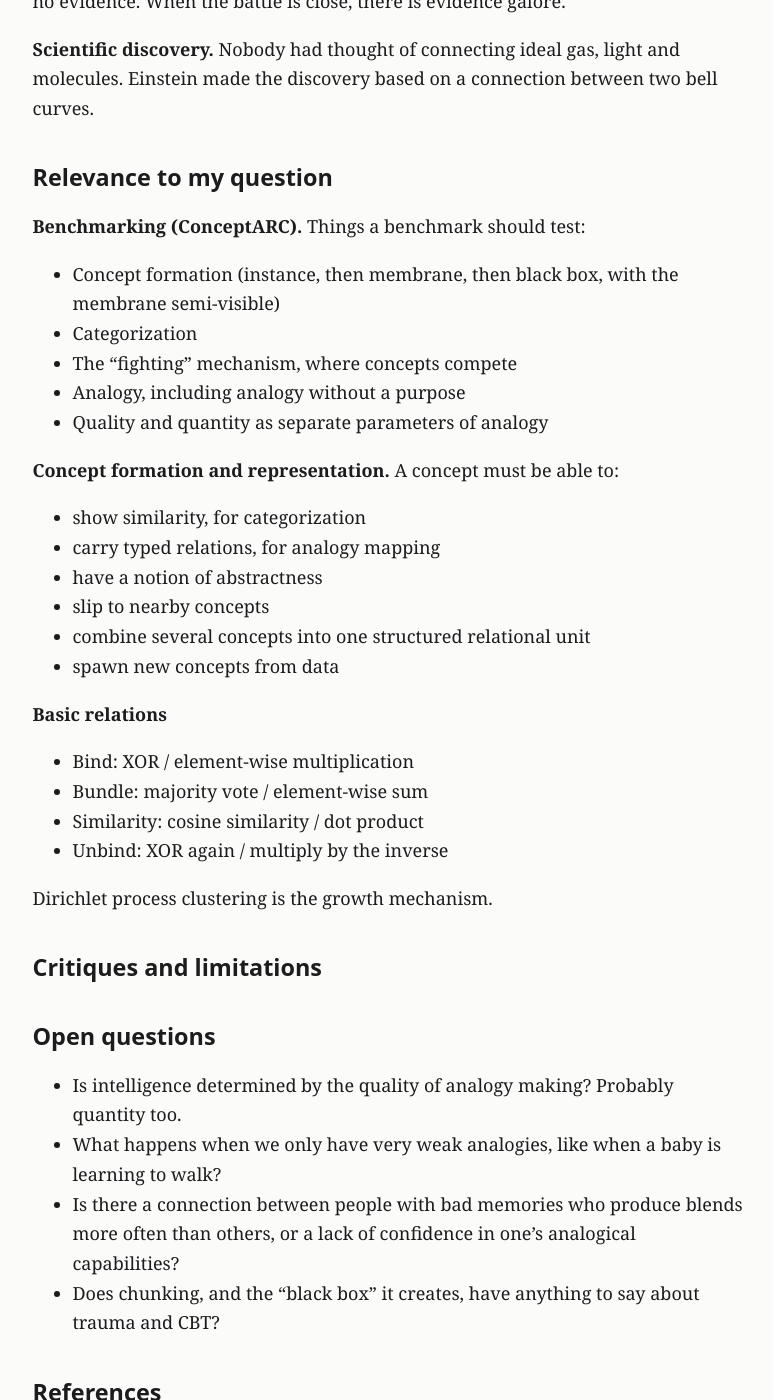
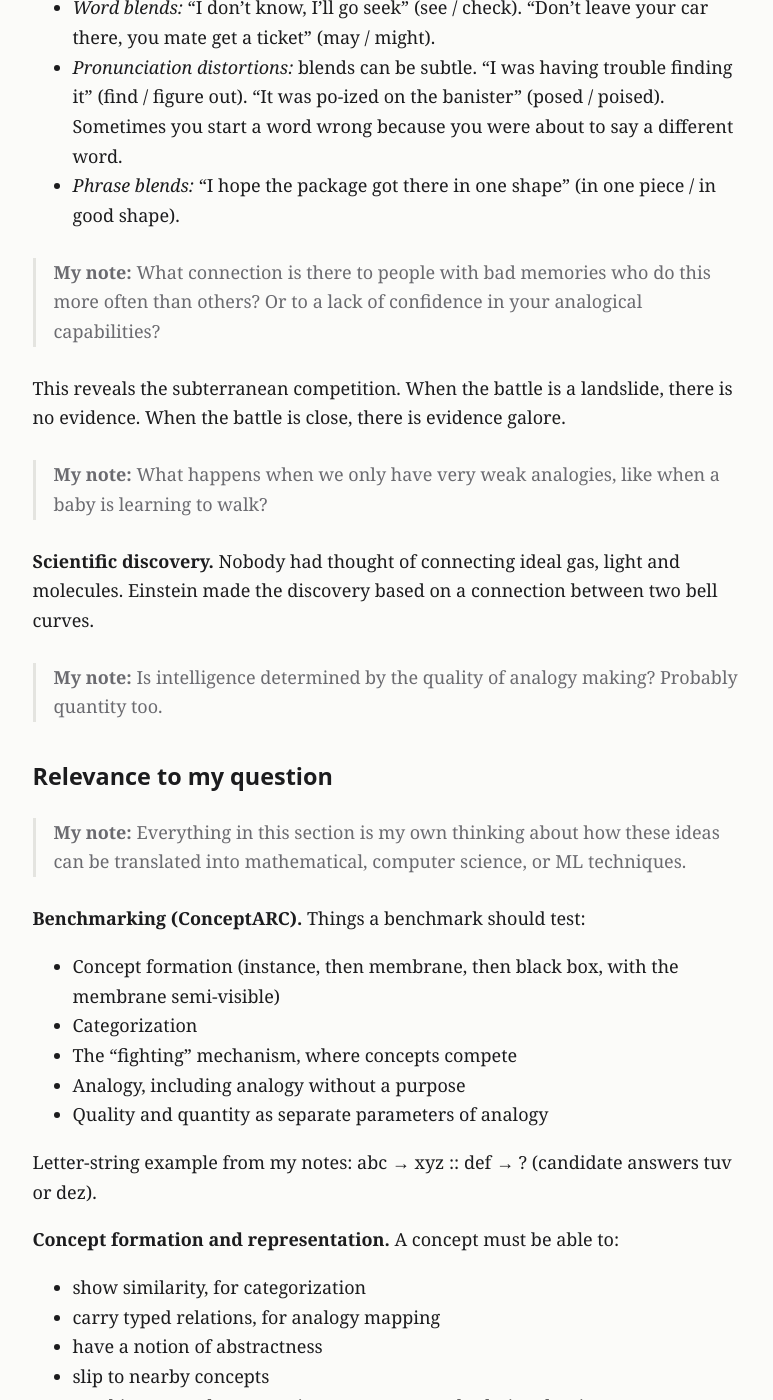
Before and after one commit to AnushaMishra/AnushaMishra.github.io, a Jekyll site: the page built from hofstadter.md, in a window 1280 px wide and 1400 px high, scrolled down 2115 px. Shown: the whole window, without its empty margins (252-1025 px from the left). Built offline with Jekyll 4.4.1, drawn with Linux system fonts in a browser that asks for light colours; some of the changed text lies outside the part shown.

Commit message:
Enhance hofstadter.md with personal insights styling
Added personal notes and reflections on cognition and analogy.

```diff
--- a/hofstadter.md
+++ b/hofstadter.md
@@ -5,6 +5,8 @@ permalink: /hofstadter/
 ---
 
 # Hofstadter, Cognition as analogy
+
+Plain text summarizes the source. Indented blocks marked **My note** are my own thoughts and questions.
 
 ## Summary
 
@@ -32,6 +34,8 @@ The central claim is that analogical reasoning is closely tied to problem solvin
 - Eventually the "membrane" disappears. The individual instances inside a concept vanish and the concept is a black box, though it may be semi-visible.
 - When you think "airline" you don't think about plane, company, brand, routes, trips, money, hub and so on. It is all one chunked concept.
 
+> **My note:** Trauma? Maybe this visibility and lack of visibility is related to trauma and emotional reactions. If you haven't done therapy, you may often act in ways you don't understand or feel things you don't understand. Part of CBT seeks to find the underlying core beliefs behind different everyday situations, which involves really looking back on your history too. Is this the basis of therapy, especially CBT?
+
 **The continuum of concepts**
 
 There is no fundamental difference between primordial tangible concepts and highly chunked abstract concepts. Once you know them, you know them. "Chair" is just as known as "sleazeball".
@@ -49,11 +53,19 @@ There is no fundamental difference between primordial tangible concepts and high
 - *Pronunciation distortions:* blends can be subtle. "I was having trouble finding it" (find / figure out). "It was po-ized on the banister" (posed / poised). Sometimes you start a word wrong because you were about to say a different word.
 - *Phrase blends:* "I hope the package got there in one shape" (in one piece / in good shape).
 
+> **My note:** What connection is there to people with bad memories who do this more often than others? Or to a lack of confidence in your analogical capabilities?
+
 This reveals the subterranean competition. When the battle is a landslide, there is no evidence. When the battle is close, there is evidence galore.
+
+> **My note:** What happens when we only have very weak analogies, like when a baby is learning to walk?
 
 **Scientific discovery.** Nobody had thought of connecting ideal gas, light and molecules. Einstein made the discovery based on a connection between two bell curves.
 
+> **My note:** Is intelligence determined by the quality of analogy making? Probably quantity too.
+
 ## Relevance to my question
+
+> **My note:** Everything in this section is my own thinking about how these ideas can be translated into mathematical, computer science, or ML techniques.
 
 **Benchmarking (ConceptARC).** Things a benchmark should test:
 
@@ -62,6 +74,8 @@ This reveals the subterranean competition. When the battle is a landslide, there
 - The "fighting" mechanism, where concepts compete
 - Analogy, including analogy without a purpose
 - Quality and quantity as separate parameters of analogy
+
+Letter-string example from my notes: abc → xyz :: def → ? (candidate answers tuv or dez).
 
 **Concept formation and representation.** A concept must be able to:
 
@@ -88,7 +102,7 @@ Dirichlet process clustering is the growth mechanism.
 - Is intelligence determined by the quality of analogy making? Probably quantity too.
 - What happens when we only have very weak analogies, like when a baby is learning to walk?
 - Is there a connection between people with bad memories who produce blends more often than others, or a lack of confidence in one's analogical capabilities?
-- Does chunking, and the "black box" it creates, have anything to say about trauma and CBT?
+- Is the visibility or invisibility of a chunked concept related to trauma and emotional reactions, including acting or feeling in ways we don't understand? Could CBT's search for core beliefs be a way of opening the black box?
 
 ## References
 
```
